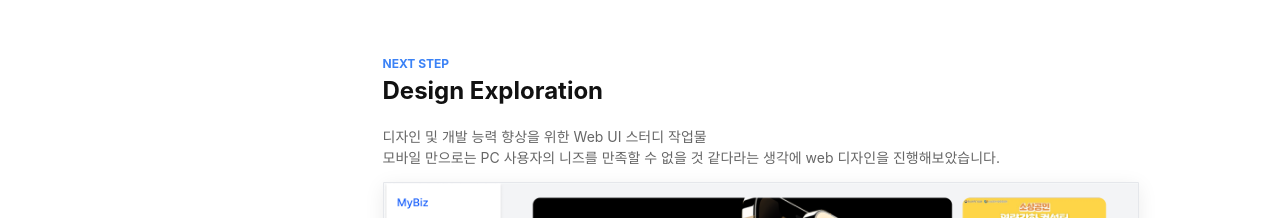
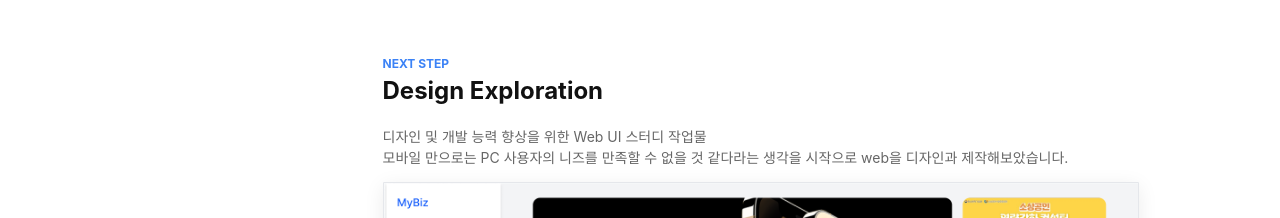
Before and after one commit to parkjto/Portfolio, a React (Vite) app: page / in a window 1280 px wide. Shown: the part 8040-8258 px from the top of the page. Built offline with nearby package versions, Linux system fonts and the light colour scheme; a web font is replaced by a local one.

Commit message:
불필요한 파일 삭제 및 MyBizResult 수정

```diff
--- a/src/components/MyBizResult.jsx
+++ b/src/components/MyBizResult.jsx
@@ -128,7 +128,7 @@ const MyBizResult = () => {
               <h2 className="section-title-sm">Design Exploration</h2>
               <p className="design-desc">
                 디자인 및 개발 능력 향상을 위한 Web UI 스터디 작업물{'\n'}
-                모바일 만으로는 PC 사용자의 니즈를 만족할 수 없을 것 같다라는 생각에 web 디자인을 진행해보았습니다.
+                모바일 만으로는 PC 사용자의 니즈를 만족할 수 없을 것 같다라는 생각을 시작으로 web을 디자인과 제작해보았습니다.
               </p>
             </div>
 
```
Also changed, not shown: src/components/AboutMeWrapper.jsx (added), src/components/ContainerWrapper.jsx (deleted), src/components/FrameWrapper.jsx (deleted).
